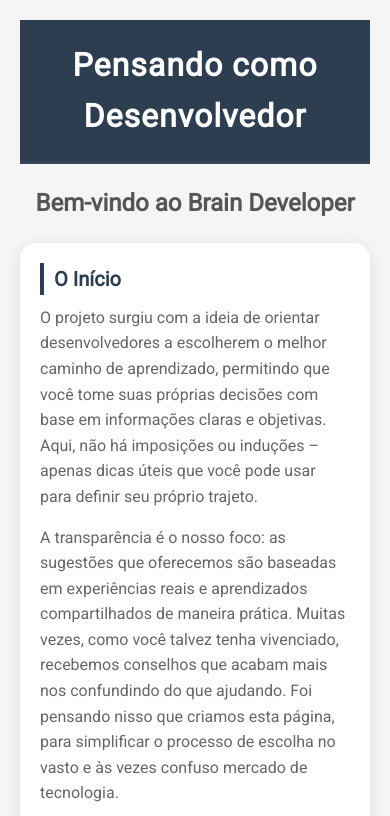
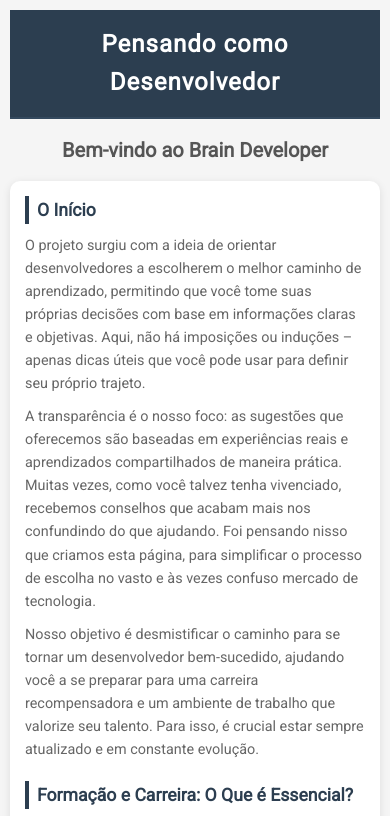
Before and after one commit to ESousa97/Brain-Developer, a plain HTML site: page index.html in a window 390 px wide. Shown: the top 816 px of the page. Drawn offline with Linux system fonts and the light colour scheme.

Commit message:
add media query - mobile.

```diff
--- a/styles.css
+++ b/styles.css
@@ -119,3 +119,67 @@ footer {
     transform: scale(1.1);
     opacity: 0.8;
 }
+
+/* Media Query para telas menores (max-width: 768px) */
+@media (max-width: 768px) {
+    body {
+        font-size: 14px; /* Reduz o tamanho da fonte para melhor encaixe */
+        padding: 10px; /* Diminui o padding para economizar espaço */
+    }
+
+    header {
+        padding: 15px;
+        font-size: 1.5rem; /* Reduz o tamanho da fonte do cabeçalho */
+    }
+
+    .title-main {
+        font-size: 1.5rem; /* Ajusta o tamanho do título principal */
+    }
+
+    .intro {
+        margin: 15px 0;
+    }
+
+    .sub-title {
+        font-size: 1.25rem; /* Diminui o tamanho do subtítulo */
+    }
+
+    .content {
+        max-width: 100%; /* Ajusta o tamanho máximo para ocupar toda a largura */
+        padding: 15px;
+        border-radius: 10px; /* Reduz a borda arredondada */
+        box-shadow: 0 2px 8px rgba(0, 0, 0, 0.1); /* Ajusta a sombra para um visual mais leve */
+    }
+
+    h3 {
+        font-size: 1.1rem; /* Reduz o tamanho dos títulos */
+        padding-left: 8px; /* Diminui o padding para encaixe melhor */
+    }
+
+    p {
+        font-size: 0.9rem; /* Ajusta o tamanho do texto para ser mais legível */
+        margin-bottom: 10px; /* Reduz o espaçamento entre parágrafos */
+    }
+
+    ul {
+        padding-left: 15px; /* Reduz o espaçamento da lista */
+    }
+
+    li {
+        margin-bottom: 8px; /* Diminui o espaçamento entre itens da lista */
+    }
+
+    .social-links {
+        gap: 15px; /* Diminui o espaçamento entre ícones sociais */
+    }
+
+    .social-icon img {
+        width: 20px;
+        height: 20px; /* Reduz o tamanho dos ícones */
+    }
+
+    footer {
+        font-size: 0.8rem; /* Diminui o tamanho da fonte do rodapé */
+        padding: 8px;
+    }
+}
```
